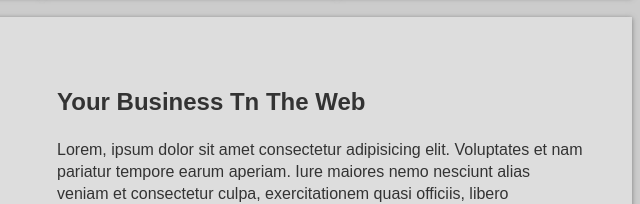
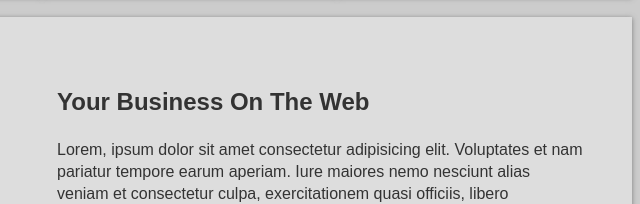
Before and after one commit to jaydonhashimoto/vanilla_css_grid, a plain HTML site: page index.html in a window 1280 px wide. Shown: the part 1004-1208 px from the top of the page, 598-1238 px from the left. Drawn offline with Linux system fonts and the light colour scheme.

Commit message:
Update index.html

```diff
--- a/index.html
+++ b/index.html
@@ -74,7 +74,7 @@
         <section class="info">
             <img src="img/pic1.jpg" alt="">
             <div>
-                <h2>Your Business Tn The Web</h2>
+                <h2>Your Business On The Web</h2>
                 <p>Lorem, ipsum dolor sit amet consectetur adipisicing elit. Voluptates et nam pariatur tempore earum
                     aperiam. Iure maiores nemo nesciunt alias veniam et consectetur culpa, exercitationem quasi
                     officiis, libero numquam porro?</p>
```
